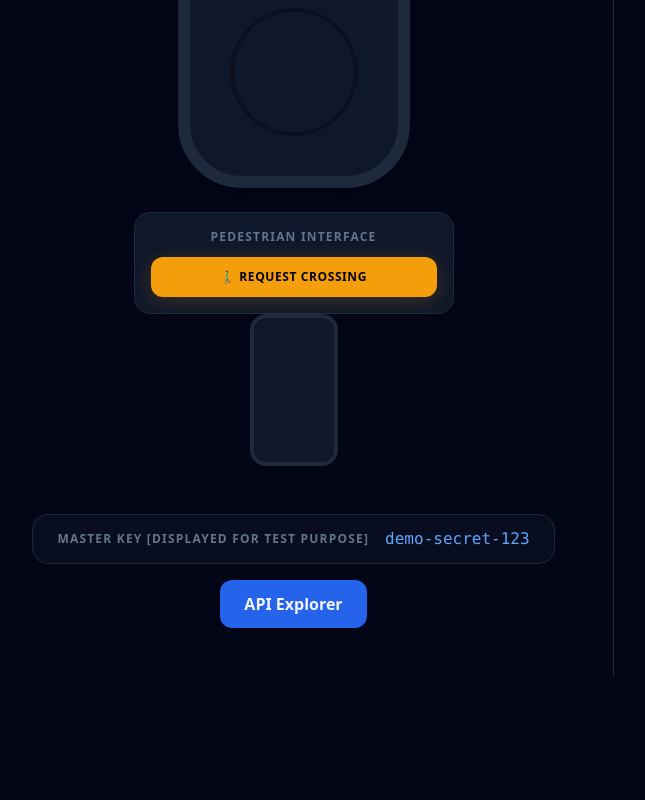
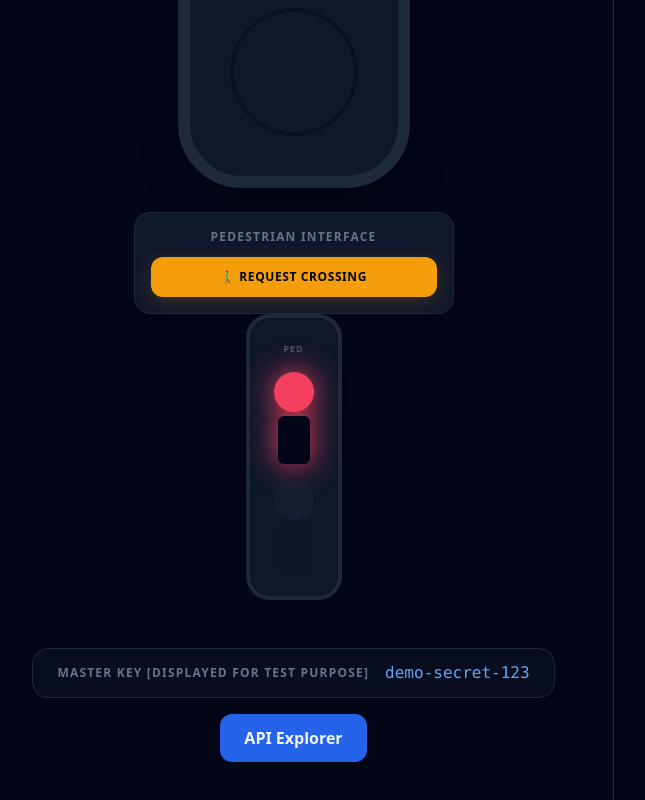
Before and after one commit to pranamcodur/traffic-light-demo, a website: page public/index.html in a window 1280 px wide. Shown: the part 512-1312 px from the top of the page, without its empty margins (26-671 px from the left). Before the commit the page ends 1188 px from the top, so only its background shows below. Drawn offline with nearby package versions, Linux system fonts and the light colour scheme; no server answers.

Commit message:
Update index.html

```diff
--- a/public/index.html
+++ b/public/index.html
@@ -13,6 +13,16 @@
         .light.active.green { background-color: #4cd964; filter: brightness(1.2) drop-shadow(0 0 30px #4cd964); }
         .custom-scrollbar::-webkit-scrollbar { width: 4px; }
         .custom-scrollbar::-webkit-scrollbar-thumb { background: #334155; border-radius: 10px; }
+        .ped-light { color: #475569; transition: all 0.3s ease; }
+        .ped-light .header-dot, .ped-light .body-box { opacity: 0.1; }
+
+        /* When active, the Red Man glows vivid Rose/Red */
+        #ped-red.active { color: #f43f5e; filter: drop-shadow(0 0 15px #f43f5e); }
+        #ped-red.active .header-dot, #ped-red.active .body-box { opacity: 1; }
+
+        /* When active, the Green Man glows vivid Emerald/Green */
+        #ped-green.active { color: #10b981; filter: drop-shadow(0 0 15px #10b981); }
+        #ped-green.active .header-dot, #ped-green.active .body-box { opacity: 1; }
     </style>
 </head>
 <body class="bg-slate-950 text-slate-100 font-sans min-h-screen flex flex-col lg:flex-row">
@@ -37,12 +47,17 @@
             </button>
         </div>
 
-        <div class="bg-slate-900 p-4 rounded-2xl border-4 border-slate-800 flex flex-col gap-4 items-center">
-            <div id="ped-red" class="ped-light active text-rose-600">
-                <svg class="w-12 h-12" fill="currentColor" viewBox="0 0 24 24">...</svg>
+        <div class="bg-slate-900 p-6 rounded-3xl border-4 border-slate-800 flex flex-col gap-4 items-center w-24 shadow-inner">
+            <span class="text-[9px] font-black text-slate-600 tracking-widest uppercase">PED</span>
+
+            <div id="ped-red" class="ped-light text-center font-bold tracking-tighter text-xs active">
+                <div class="w-10 h-10 mx-auto rounded-full bg-current mb-1 opacity-20 transition-all duration-300 header-dot"></div>
+                <div class="w-8 h-12 mx-auto rounded-md bg-current opacity-20 transition-all duration-300 body-box flex items-center justify-center text-[10px] text-slate-950 font-black">WAIT</div>
             </div>
-            <div id="ped-green" class="ped-light text-emerald-500">
-                <svg class="w-12 h-12" fill="currentColor" viewBox="0 0 24 24">...</svg>
+
+            <div id="ped-green" class="ped-light text-center font-bold tracking-tighter text-xs">
+                <div class="w-10 h-10 mx-auto rounded-full bg-current mb-1 opacity-20 transition-all duration-300 header-dot"></div>
+                <div class="w-8 h-12 mx-auto rounded-md bg-current opacity-20 transition-all duration-300 body-box flex items-center justify-center text-[10px] text-slate-950 font-black">WALK</div>
             </div>
         </div>
 
```
